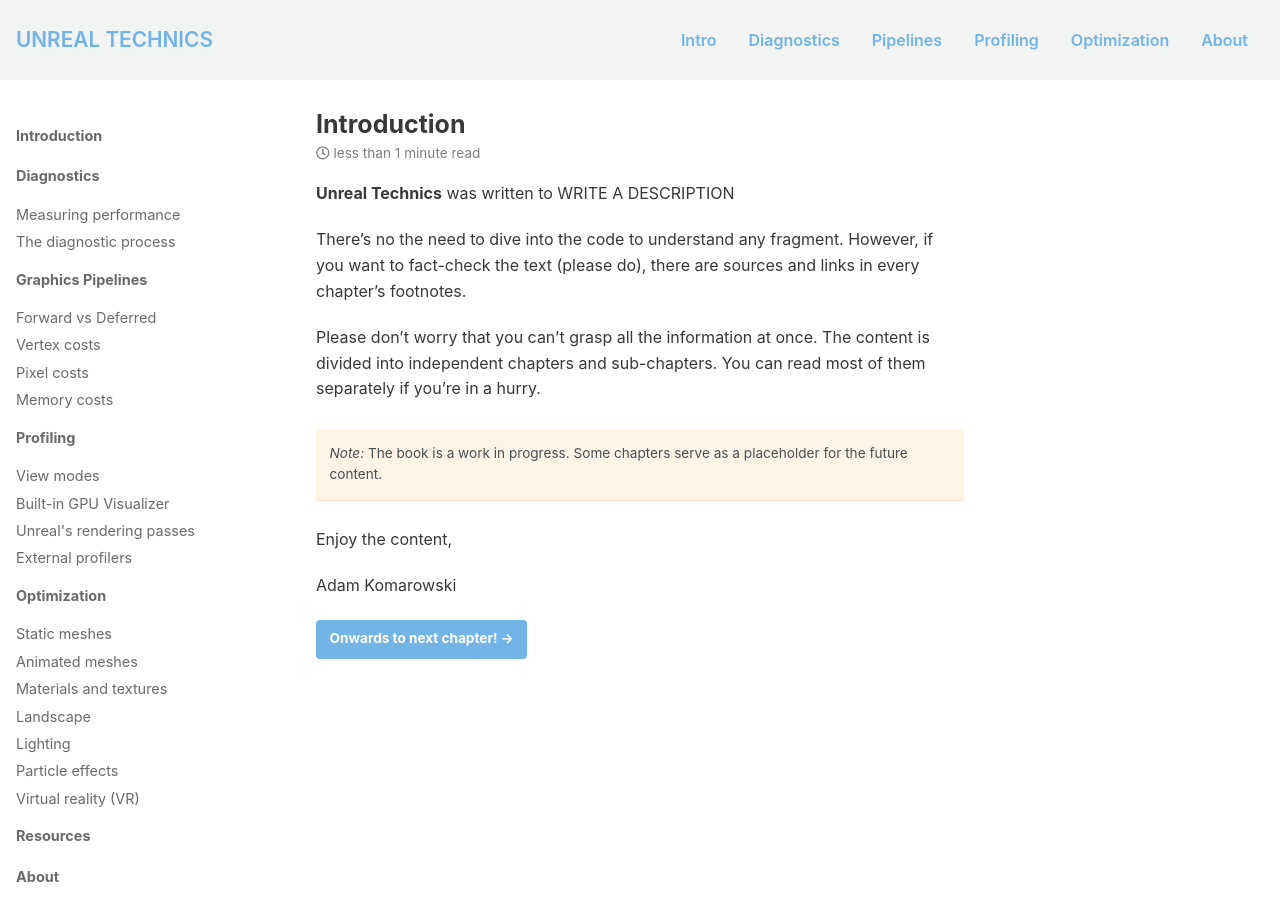
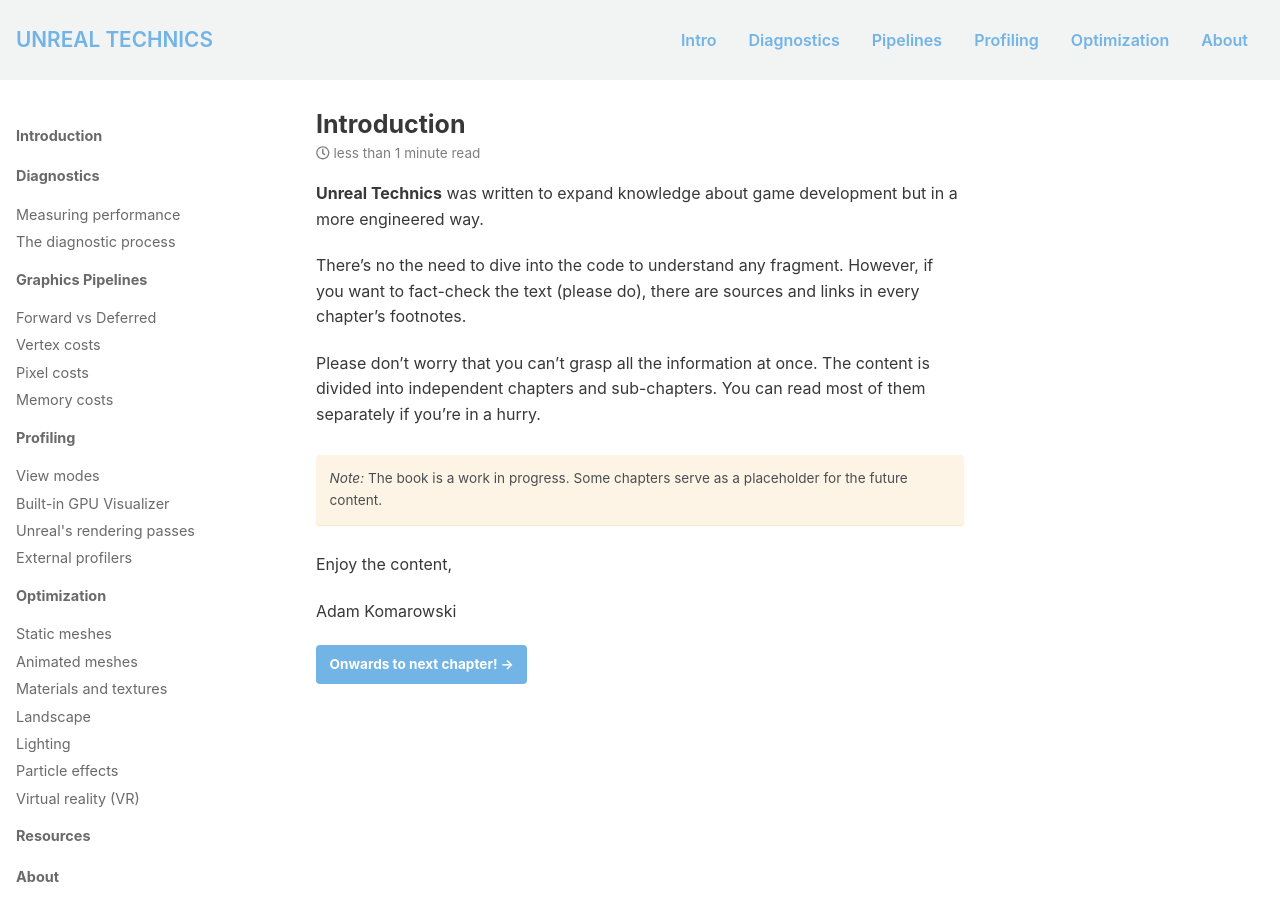
Before and after one commit to AdamKomarowski/unrealtechart, a Jekyll site: the page built from book/index.md, in a window 1280 px wide and 900 px high. Built offline with Jekyll 4.4.1, drawn with Linux system fonts in a browser that asks for light colours; nearby versions of some CDN libraries.

Commit message:
Update index.md

```diff
--- a/book/index.md
+++ b/book/index.md
@@ -4,7 +4,7 @@ excerpt: ""
 permalink: "/book/"
 ---
 
-__Unreal Technics__ was written to WRITE A DESCRIPTION
+__Unreal Technics__ was written to expand knowledge about game development but in a more engineered way.
 
 There's no the need to dive into the code to understand any fragment. However, if you want to fact-check the text (please do), there are sources and links in every chapter's footnotes.
 
```
